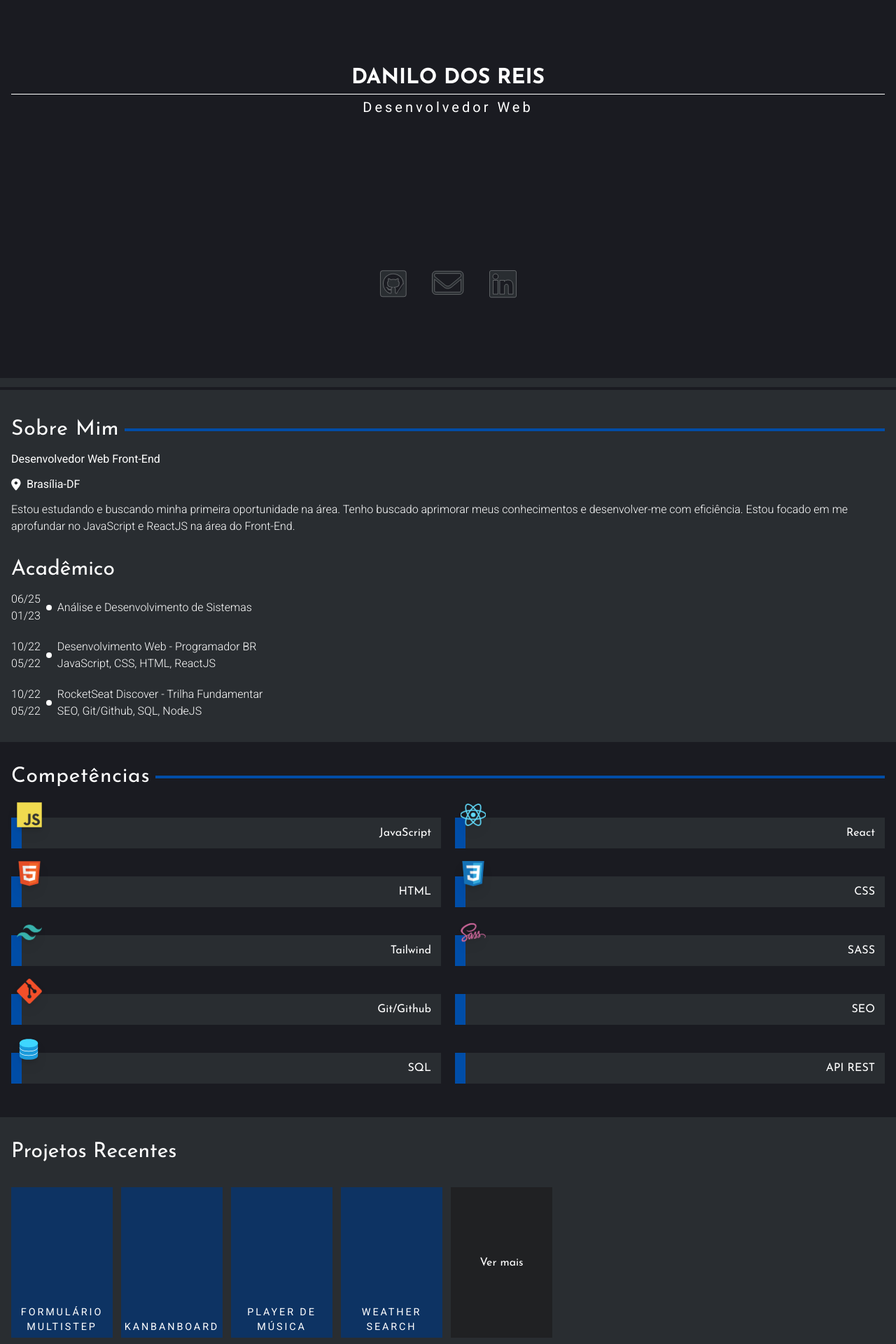
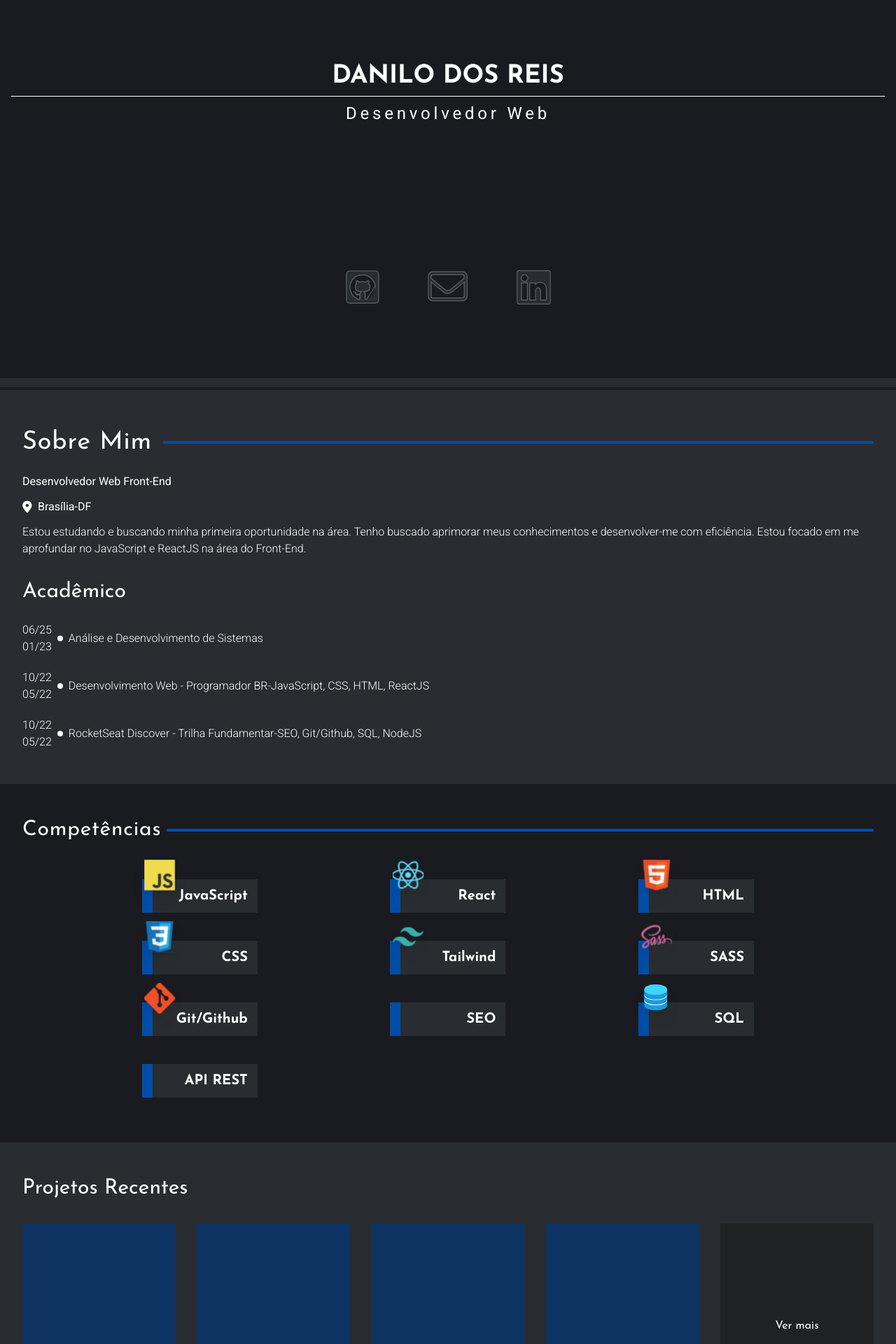
Before and after one commit to DanReiss/personal-website, a Next.js app: page / in a window 1280 px wide. Shown: the part 140-2060 px from the top of the page at 70% size. Built offline with nearby package versions, Linux system fonts and the light colour scheme.

Commit message:
Criar parcialmente responsividade Desktop na Home
Home agora está responsiva, página de contato, projetos, footer e navbar ainda não estão responsivos

```diff
--- a/src/components/ItemSkill.jsx
+++ b/src/components/ItemSkill.jsx
@@ -3,7 +3,7 @@ import Image from 'next/image';
 
 function ItemSkill({ imagePath, name }) {
   return (
-    <div className="bg-gradient-to-r from-blue from-[15px] to-gray to-[15px] bg-gray relative px-3.5 py-2.5">
+    <div className="w-full max-w-[165px] min-h-[40px] bg-gradient-to-r from-blue from-[15px] to-gray to-[15px] bg-gray relative px-3.5 py-2.5">
       {imagePath
         ? (
           <Image
@@ -11,11 +11,11 @@ function ItemSkill({ imagePath, name }) {
             alt={`${name} icon`}
             width={36}
             height={36}
-            className="absolute top-[-50%] left-[7.5px] drop-shadow-lg shadow-black"
+            className="absolute top-[-50%] left-[7.5px] drop-shadow-lg shadow-black md:scale-125"
           />
         )
         : ''}
-      <span className="inline-block w-full text-right">{name}</span>
+      <span className="inline-block w-full text-right font-bold md:text-xl">{name}</span>
     </div>
   );
 }
--- a/src/components/ProjectsCarousel.jsx
+++ b/src/components/ProjectsCarousel.jsx
@@ -4,19 +4,19 @@ import Link from 'next/link';
 function ProjectsCarousel({ projects }) {
   return (
   /* Wrapper */
-    <div className="relative overflow-hidden m-auto my-8">
+    <div className="relative m-auto max-w-screen-xl overflow-hidden m-auto my-8">
       {/* Container */}
-      <div className="width-full flex flex-row align-center overflow-auto gap-3">
+      <div className="max-w-screen-xl flex flex-row md:justify-between align-center overflow-auto gap-3 lg:gap-0">
         {
           projects.map((project, i) => (
-            <div key={i} className="shrink-0 w-[145px] h-[215px] bg-blue">
+            <div key={i} className="shrink-0 w-[145px] lg:w-[18%] md:h-full aspect-[3/4] bg-blue">
               <div className="grid place-items-end w-full h-full bg-dark_blue/50">
-                <h4 className="w-full font-roboto text-center uppercase tracking-[0.2em] text-[0.9em] mb-1">{project.name}</h4>
+                <h4 className="w-full font-roboto text-center uppercase tracking-[0.2em] text-[0.9em] md:text-lg mb-1">{project.name}</h4>
               </div>
             </div>
           ))
          }
-        <div className="shrink-0 w-[145px] h-[215px] bg-dark_gray">
+        <div className="shrink-0 w-[145px] lg:w-[18%] md:h-full aspect-[3/4] bg-dark_gray">
           <Link
             href="/projects"
             className="grid place-items-center shrink-0 w-full h-full"
--- a/src/pages/index.jsx
+++ b/src/pages/index.jsx
@@ -22,12 +22,12 @@ function Home({ projects }) {
     <>
       <Navbar active="home" />
       <div className="fixed h-screen w-full flex flex-col justify-evenly p-4 bg-dark_blue">
-        <div className="text-white text-center">
-          <h1 className="text-3xl font-josefin font-bold">DANILO DOS REIS</h1>
-          <hr className="my-1" />
-          <h4 className="text-xl tracking-[0.2em]">Desenvolvedor Web</h4>
+        <div className="text-white text-center mx-auto max-w-screen-xl w-full">
+          <h1 className="text-3xl md:text-4xl font-josefin font-bold">DANILO DOS REIS</h1>
+          <hr className="my-1 md:my-2" />
+          <h2 className="text-xl md:text-2xl tracking-[0.2em]">Desenvolvedor Web</h2>
         </div>
-        <div className="flex flex-row justify-center gap-9">
+        <div className="flex flex-row justify-center gap-9 md:gap-20">
           <a
             href="https://github.com/DanReiss"
             target="__blank"
@@ -37,6 +37,7 @@ function Home({ projects }) {
               width={39}
               height={39}
               alt="meu github"
+              className="md:scale-125"
             />
           </a>
           <a
@@ -49,7 +50,7 @@ function Home({ projects }) {
               width={45}
               height={34}
               alt="meu email"
-              className="h-auto w-auto"
+              className="h-auto w-auto md:scale-125"
             />
           </a>
           <a
@@ -59,8 +60,9 @@ function Home({ projects }) {
             <Image
               src="/icons/linkedin.svg"
               width={39}
-              height={40}
+              height={39}
               alt="meu linkedin"
+              className="md:scale-125"
             />
           </a>
         </div>
@@ -69,11 +71,11 @@ function Home({ projects }) {
       <div className="h-[85vh] w-full" />
       <main className="relative bg-gray">
         <span className="bg-dark_blue w-full h-1 inline-block" />
-        <section className="text-white px-4 py-8">
-          <div className='mb-8'>
-            <div className="flex mb-3">
-              <h3 className="font-josefin text-3xl tracking-wide">Sobre Mim</h3>
-              <span className="bg-blue w-full h-1 inline-block flex-1 m-auto ml-2" />
+        <section className="text-white px-4 sm:px-6 md:px-8 py-8 md:py-12">
+          <div className="mb-8 mx-auto max-w-screen-xl">
+            <div className="flex mb-3 md:mb-6">
+              <h3 className="font-josefin text-3xl md:text-4xl tracking-wide">Sobre Mim</h3>
+              <span className="bg-blue w-full h-1 inline-block flex-1 m-auto ml-2 md:ml-4" />
             </div>
             <h6 className="mb-3">Desenvolvedor Web Front-End</h6>
             <div className="flex mb-3">
@@ -92,8 +94,8 @@ function Home({ projects }) {
               Estou focado em me  aprofundar no JavaScript e ReactJS na área do Front-End.
             </p>
           </div>
-          <div>
-            <h3 className="font-josefin text-3xl mb-3">Acadêmico</h3>
+          <div className="mx-auto max-w-screen-xl">
+            <h3 className="font-josefin text-3xl mb-3 md:mb-6">Acadêmico</h3>
             <div className="font-light grid grid-cols-[min-content_8px_auto] items-center gap-x-2 gap-y-5">
               <div className="flex flex-col">
                 <span>06/25</span>
@@ -106,30 +108,39 @@ function Home({ projects }) {
                 <span>05/22</span>
               </div>
               <span className="w-2 h-2 bg-white rounded-full" />
+              <div>
+                <span className="sm:after:content-['-']">
+                  Desenvolvimento Web - Programador BR
+                </span>
+                <br className="sm:hidden" />
                 <span>
-                Desenvolvimento Web - Programador BR
-                <br/>
                   JavaScript, CSS, HTML, ReactJS
                 </span>
+              </div>
               <div className="flex flex-col">
                 <span>10/22</span>
                 <span>05/22</span>
               </div>
               <span className="w-2 h-2 bg-white rounded-full" />
+              <div>
+                <span className="sm:after:content-['-']">
+                  RocketSeat Discover - Trilha Fundamentar
+                </span>
+                <br className="sm:hidden" />
                 <span>
-                RocketSeat Discover - Trilha Fundamentar
-                <br/>
                   SEO, Git/Github, SQL, NodeJS
                 </span>
+                <br />
+              </div>
             </div>
           </div>
         </section>
-        <section className="bg-dark_blue text-white px-4 py-8">
-          <div className="flex mb-6">
+        <section className="bg-dark_blue text-white px-4 sm:px-6 md:px-8 py-8 md:py-12">
+          <div className="flex mb-6 md:mb-9 mx-auto max-w-screen-xl">
             <h3 className="font-josefin text-3xl tracking-wide">Competências</h3>
             <span className="bg-blue w-full h-1 inline-block flex-1 m-auto ml-2" />
           </div>
-          <div className="font-josefin grid grid-cols-2 gap-x-5 gap-y-10 py-4">
+          <div className="font-josefin grid grid-cols-2 md:grid-cols-3 gap-10 justify-items-center mx-auto max-w-screen-lg py-4">
             <ItemSkill imagePath="/icons/js.svg" name="JavaScript" />
             <ItemSkill imagePath="/icons/react.svg" name="React" />
             <ItemSkill imagePath="/icons/html.svg" name="HTML" />
@@ -142,8 +153,8 @@ function Home({ projects }) {
             <ItemSkill name="API REST" />
           </div>
         </section>
-        <section className="text-white font-josefin px-4 py-8">
-          <h3 className="text-3xl mb-6">Projetos Recentes</h3>
+        <section className="text-white font-josefin px-4 sm:px-6 md:px-8 py-8 md:py-12">
+          <h3 className="m-auto max-w-screen-xl text-3xl mb-6">Projetos Recentes</h3>
           { projectsData
             ? <ProjectsCarousel projects={projectsData} />
             : ''}
```
Lines whose indentation alone changed are shown as unchanged.
